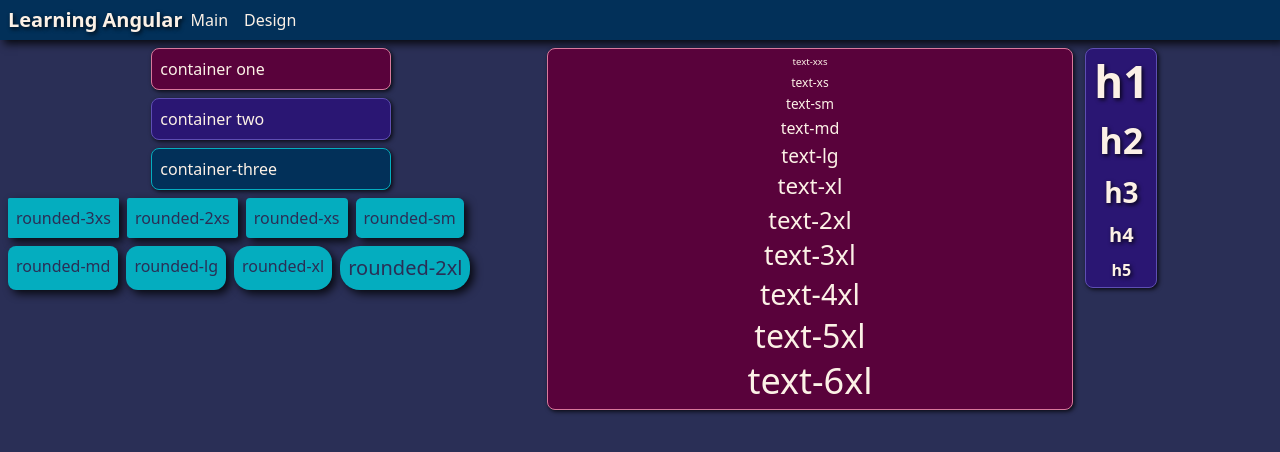
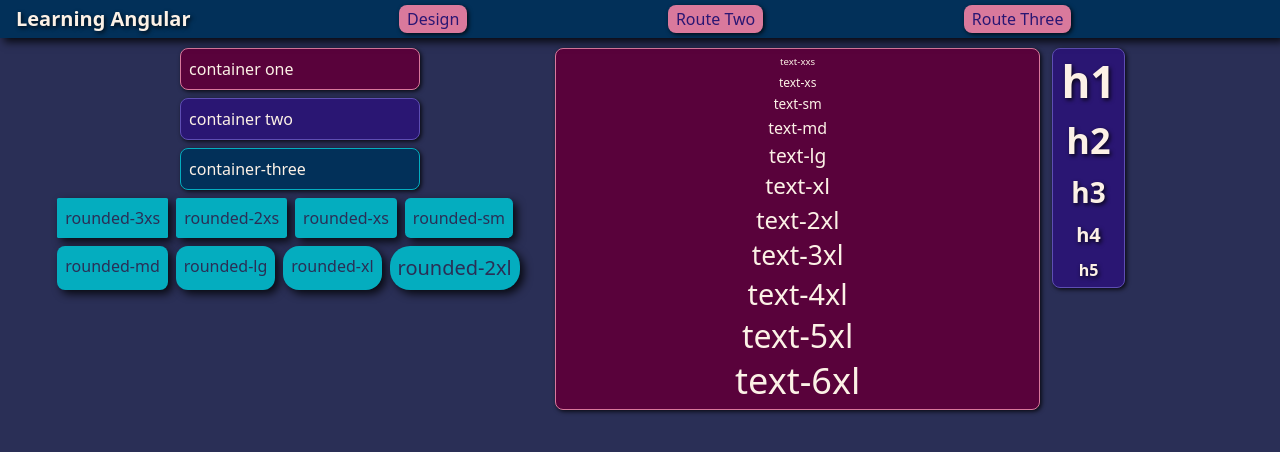
Before and after one commit to EvanMarie/learning-angular, an Angular app: page /design in a window 1280 px wide. Shown: the top 452 px of the page. Built offline with nearby package versions, Linux system fonts and the light colour scheme.

Commit message:
routes and buttons really starting to get this

```diff
--- a/src/app/app.component.html
+++ b/src/app/app.component.html
@@ -1,13 +1,19 @@
-<div class="flex w-screen items-center justify-evenly bg-800 shadow-lg px-1vh">
-  <div class="flex w-fit flex-shrink-0 text-nowrap">
-    <h4>Learning Angular</h4>
-  </div>
-  <div class="flex items-center w-full">
-    <a routerLink="/" routerLinkActive="active" ariaCurrentWhenActive="page" class="p-1vh text-100 ">
-      <div class="button">Main</div>
+<div class="flex w-screen items-center justify-evenly bg-800 shadow-lg px-1vh fixed top-0 right-0 left-0"><a
+    routerLink="/" routerLinkActive="active" ariaCurrentWhenActive="page" class="p-1vh">
+    <div class="flex w-fit flex-shrink-0 text-nowrap">
+      <h4 class="linkstyle">Learning Angular</h4>
+    </div>
+  </a>
+  <div class="flex items-center w-full justify-evenly">
+
+    <div class="button"><a routerLink="/design" routerLinkActive="active" ariaCurrentWhenActive="page">Design</a></div>
+
+    <a routerLink="/route-two" routerLinkActive="active" ariaCurrentWhenActive="page">
+      <div class="button">Route Two</div>
     </a>
-    <div class="button"><a routerLink="/design" routerLinkActive="active" ariaCurrentWhenActive="page"
-        class="p-1vh text-100 w-fit">Design</a></div>
+    <a routerLink="/route-three" routerLinkActive="active" ariaCurrentWhenActive="page">
+      <div class="button">Route Three</div>
+    </a>
   </div>
 </div>
 
--- a/src/app/app.routes.ts
+++ b/src/app/app.routes.ts
@@ -1,10 +1,14 @@
 import { Routes } from '@angular/router';
 import { AppComponent } from './app.component';
 import { DesignComponent } from './design/design.component';
+import { RouteTwoComponent } from './route-two/route-two.component';
+import { RouteThreeComponent } from './route-three/route-three.component';
 
 const routes: Routes = [
 //   { path: '', component: AppComponent },
   { path: 'design', component: DesignComponent },
+    { path: 'route-two', component: RouteTwoComponent },
+       { path: 'route-three', component: RouteThreeComponent },
 ];
 
 export default routes;
--- a/src/app/design/design.component.html
+++ b/src/app/design/design.component.html
@@ -1,3 +1,4 @@
+<div class="page-container pt-5vh">
     <div class="wrapfull p-md gap-lg">
         <div class="vstack md:w-5/12 gap-md">
             <div class="vstackfull gap-md items-center">
@@ -39,3 +40,4 @@
             <h5>h5</h5>
         </div>
     </div>
+</div>
--- /dev/null
+++ b/src/app/route-three/route-three.component.html
@@ -0,0 +1,5 @@
+<div class="page-container pt-5vh">
+    <div class="centerfull p-2vh ">
+        <div class="flex container-one w-fit">route three</div>
+    </div>
+</div>
--- /dev/null
+++ b/src/app/route-two/route-two.component.html
@@ -0,0 +1,5 @@
+<div class="page-container pt-5vh">
+    <div class="centerfull p-2vh ">
+        <div class="flex container-two w-fit"> route two</div>
+    </div>
+</div>
--- a/src/styles.css
+++ b/src/styles.css
@@ -228,6 +228,15 @@ body {
   color: var(--nine);
   font-size: var(--txt-md);
   background-color: var(--nine);
+}
+
+.button {
+  text-decoration: none;
+  background-color: var(--two);
+  color: var(--seven);
+  border-radius: var(--md);
+  padding: var(--xxs) var(--md);
+  box-shadow: var(--shadowmd);
 }
 
 /* TYPOGRAPHY  */
@@ -674,6 +683,16 @@ h5 {
 
 /* CUSTOM COMPONENT CLASSES  */
 
+.page-container {
+  display: flex;
+  flex-direction: column;
+  align-items: center;
+  width: 100%;
+  height: 100svh;
+  overflow-y: auto;
+  overflow-x: hidden;
+}
+
 .simple-container {
   display: flex;
   padding: var(--md);
```
Also changed, not shown: src/app/route-three/route-three.component.ts (added, +12 -0 lines), src/app/route-two/route-two.component.ts (added, +12 -0 lines), src/app/route-three/route-three.component.css (added), src/app/route-two/route-two.component.css (added), 2 other files (tests, documents, lock files or other folders). Lines whose indentation alone changed are shown as unchanged.
